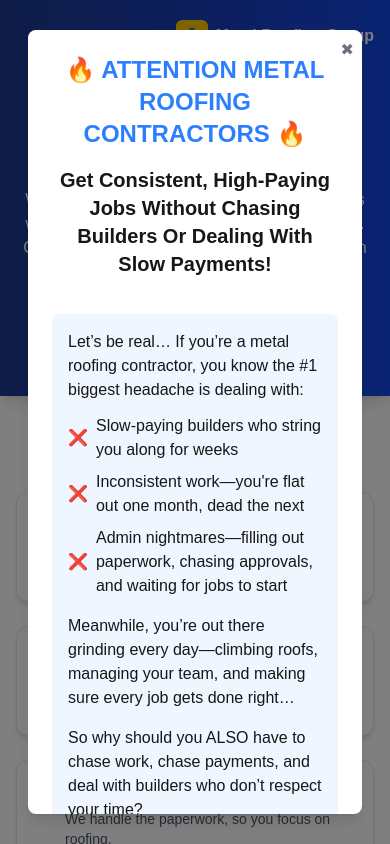
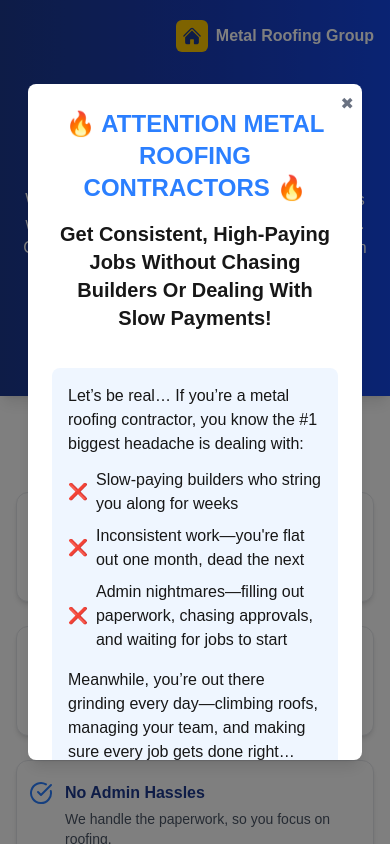
Before and after one commit to yurec133/metal-roofing, a Next.js app: page / in a window 390 px wide. Shown: the top 844 px of the page. Built offline with nearby package versions, Linux system fonts and the light colour scheme.

Commit message:
fix modal

```diff
--- a/src/components/Modal.tsx
+++ b/src/components/Modal.tsx
@@ -15,7 +15,7 @@ const Modal = ({ isOpen, onClose, children }: ModalProps) => {
       onClick={onClose}
     >
       <div
-        className="bg-white p-6 rounded-lg shadow-lg w-[850px] relative max-h-[93vh] mx-7 lg:mx-0 overflow-y-auto"
+        className="bg-white p-6 rounded-lg shadow-lg w-[850px] relative max-h-[80vh] md:max-h-[93vh] mx-7 lg:mx-0 overflow-y-auto"
         onClick={(e) => e.stopPropagation()}
       >
         <button
```
